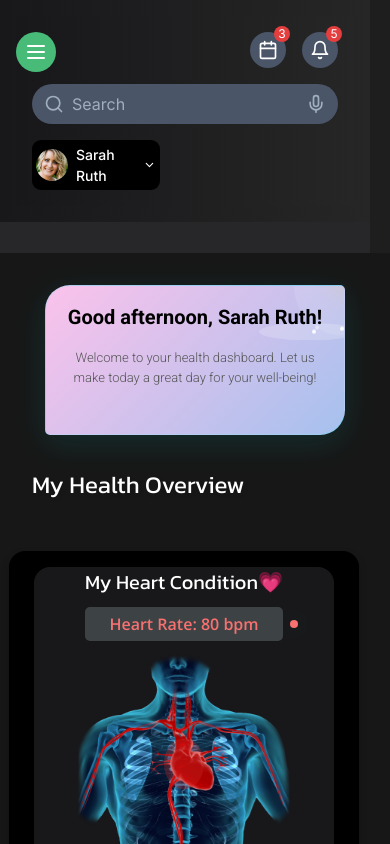
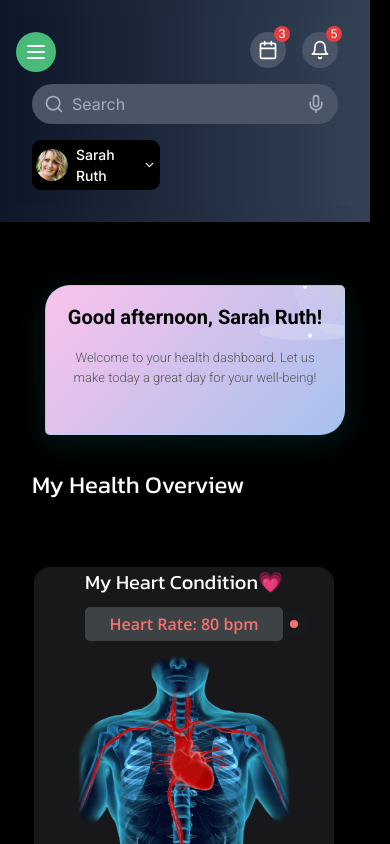
Before and after one commit to CHEGEBB/healthmasterv2, a Next.js app: page /dashboard in a window 390 px wide. Shown: the top 844 px of the page. Built offline with nearby package versions, Linux system fonts and the light colour scheme.

Commit message:
refactor: Update landing page sidebar margin, grid layout, search input styling, article images and categories, icons and descriptions, and styles for responsive layout and image sizing

```diff
--- a/sass/_colors.scss
+++ b/sass/_colors.scss
@@ -3,7 +3,7 @@
 // Base Colors
 $space-black: #000000;
 $dark-gray: #333333;
-$medium-gray: #444444;
+$medium-gray: #bae6fd;
 $light-gray: #888888;
 $off-white: #cccccc;
 
--- a/sass/dashboard.scss
+++ b/sass/dashboard.scss
@@ -14,8 +14,9 @@ $card-bg: #4a5568;
 }
 
 body {
-  background-color: $space-black;
+  background-color: $space-black !important;
   font-family: $font-raleway;
+  overflow-x: hidden !important;
 }
 
 @mixin respond-to($breakpoint) {
@@ -53,8 +54,8 @@ body {
 .dashboard-container {
   display: flex;
   flex-direction: column;
-  min-height: 100vh;
-  background-color: #27272a;
+  min-height: 100vh !important;
+  flex: 1;
   @include for-phone-only{
     padding: 0 !important;
     width: 370px;
@@ -96,10 +97,11 @@ body {
     display: flex;
     flex-direction: column;
     width: calc(100% - 250px);
-    height: 100vh;
-    // margin-left: 250px;
+    min-height: 100vh !important;
+    margin-left: -30px;
     padding: 2rem;
     margin-top: 30px;
+
     .sidenav {
       flex: 1;
       margin-top: -25px;
@@ -181,12 +183,14 @@ body {
   }
 
   .container-fluid {
-    background-color: #171717;
-    padding: 1rem;
+    background:$space-black;
+    height: fit-content;
+    padding: 0.3rem;
     border-top-left-radius: 2rem;
     border-top-right-radius: 2rem;
     flex: 1;
     overflow-y: auto;
+    box-shadow: 0 4px 6px rgba(0, 0, 0, 0.6);
     @include for-phone-only {
       width: 100%;
       height: 100%;
@@ -211,7 +215,7 @@ body {
     margin-top: 1rem;
 
     .card {
-      background-color: $card-bg;
+      background-color: red;
       padding: 1rem;
       border-radius: 1rem;
       box-shadow: 0 4px 6px rgba(0, 0, 0, 0.1);
--- a/sass/header.scss
+++ b/sass/header.scss
@@ -31,7 +31,7 @@ body {
 }
 
 .header {
-  background: linear-gradient(to right, #18181b, #262626);
+  background: linear-gradient(to right, #0f172a, #334155);
   color: #ffffff;
   padding: 1rem;
 
--- a/sass/sidebar.scss
+++ b/sass/sidebar.scss
@@ -31,8 +31,8 @@ $backdrop-filter: blur(10px); // Blur effect for glassmorphism
   margin: 160px 20px;
   margin-top: 50px;
   height: 80vh;
-  background-color: $black;
   color: $text-color;
+  background: #083344;
   transition: width 0.3s ease;
   border-radius: $border-radius;
   font-family: $font-outfit;
```
Also changed, not shown: middleware.ts (added, +32 -0 lines).
